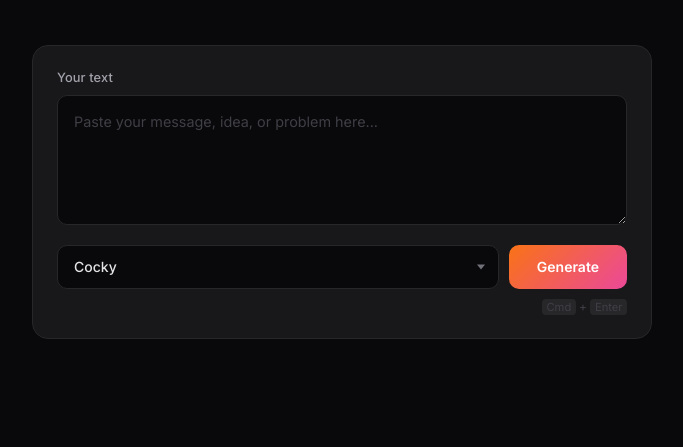
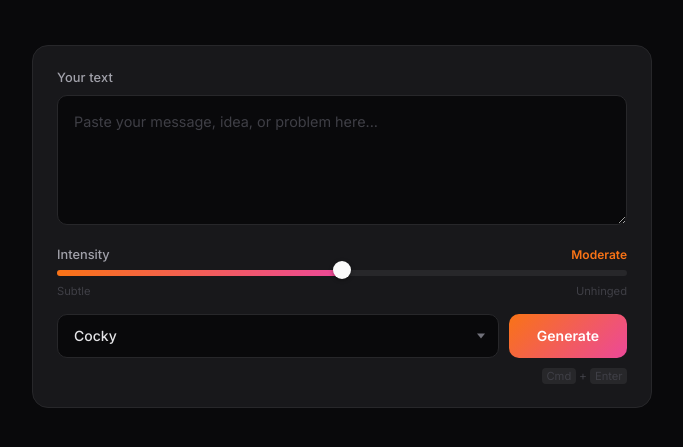
Before and after one commit to noelb369/ai-style-engine, a website: page public/index.html in a window 1280 px wide. Shown: the part 215-662 px from the top of the page, without its empty margins (298-981 px from the left). Drawn offline with Linux system fonts and the light colour scheme.

Commit message:
add intensity slider

```diff
--- a/package.json
+++ b/package.json
@@ -10,7 +10,8 @@
   },
   "dependencies": {
     "@anthropic-ai/sdk": "^0.52.0",
+    "dotenv": "^16.4.0",
     "express": "^4.21.0",
-    "dotenv": "^16.4.0"
+    "express-rate-limit": "^8.3.1"
   }
 }
--- a/public/index.html
+++ b/public/index.html
@@ -183,6 +183,91 @@
       font-size: 0.7rem;
     }
 
+    /* --- Slider --- */
+    .slider-group {
+      margin-top: 1.125rem;
+    }
+
+    .slider-header {
+      display: flex;
+      align-items: center;
+      justify-content: space-between;
+      margin-bottom: 0.5rem;
+    }
+
+    .slider-label {
+      font-size: 0.8rem;
+      font-weight: 500;
+      color: #a1a1aa;
+    }
+
+    .slider-value {
+      font-size: 0.75rem;
+      font-weight: 600;
+      color: #f97316;
+    }
+
+    .slider-track {
+      position: relative;
+      width: 100%;
+      height: 6px;
+      background: #27272a;
+      border-radius: 3px;
+    }
+
+    .slider-fill {
+      position: absolute;
+      height: 100%;
+      background: linear-gradient(90deg, #f97316, #ec4899);
+      border-radius: 3px;
+      transition: width 0.15s;
+    }
+
+    input[type="range"] {
+      -webkit-appearance: none;
+      appearance: none;
+      width: 100%;
+      height: 6px;
+      background: transparent;
+      position: relative;
+      z-index: 2;
+      margin: 0;
+      cursor: pointer;
+    }
+
+    input[type="range"]::-webkit-slider-thumb {
+      -webkit-appearance: none;
+      width: 18px;
+      height: 18px;
+      border-radius: 50%;
+      background: #fafafa;
+      box-shadow: 0 1px 4px rgba(0,0,0,0.4);
+      margin-top: -6px;
+      transition: transform 0.15s;
+    }
+
+    input[type="range"]::-webkit-slider-thumb:hover {
+      transform: scale(1.15);
+    }
+
+    .slider-container {
+      position: relative;
+    }
+
+    .slider-container input[type="range"] {
+      position: absolute;
+      top: 0;
+      left: 0;
+    }
+
+    .slider-labels {
+      display: flex;
+      justify-content: space-between;
+      margin-top: 0.5rem;
+      font-size: 0.7rem;
+      color: #3f3f46;
+    }
+
     /* --- Results --- */
     .results-section {
       margin-top: 2rem;
@@ -338,6 +423,23 @@
       <label class="field-label" for="input">Your text</label>
       <textarea id="input" placeholder="Paste your message, idea, or problem here..."></textarea>
 
+      <div class="slider-group">
+        <div class="slider-header">
+          <span class="slider-label">Intensity</span>
+          <span class="slider-value" id="intensity-label">Moderate</span>
+        </div>
+        <div class="slider-container">
+          <div class="slider-track">
+            <div class="slider-fill" id="slider-fill" style="width: 50%"></div>
+          </div>
+          <input type="range" id="intensity" min="1" max="5" value="3" step="1" oninput="updateSlider(this.value)">
+        </div>
+        <div class="slider-labels">
+          <span>Subtle</span>
+          <span>Unhinged</span>
+        </div>
+      </div>
+
       <div class="controls">
         <div class="select-wrapper">
           <select id="style">
@@ -366,6 +468,7 @@
     async function generate() {
       const text = document.getElementById('input').value.trim();
       const style = document.getElementById('style').value;
+      const intensity = parseInt(document.getElementById('intensity').value);
       const btn = document.getElementById('generate');
       const results = document.getElementById('results');
       const resultsSection = document.getElementById('results-section');
@@ -382,7 +485,7 @@
         const res = await fetch('/api/generate', {
           method: 'POST',
           headers: { 'Content-Type': 'application/json' },
-          body: JSON.stringify({ text, style }),
+          body: JSON.stringify({ text, style, intensity }),
         });
 
         if (!res.ok) throw new Error('Request failed');
@@ -439,6 +542,13 @@
       return div.innerHTML;
     }
 
+    const intensityNames = { 1: 'Subtle', 2: 'Light', 3: 'Moderate', 4: 'Strong', 5: 'Unhinged' };
+
+    function updateSlider(val) {
+      document.getElementById('intensity-label').textContent = intensityNames[val];
+      document.getElementById('slider-fill').style.width = `${(val - 1) / 4 * 100}%`;
+    }
+
     document.getElementById('input').addEventListener('keydown', (e) => {
       if (e.key === 'Enter' && e.metaKey) generate();
     });
```
Also changed, not shown: server.js (+22 -2 lines), 1 other file.
